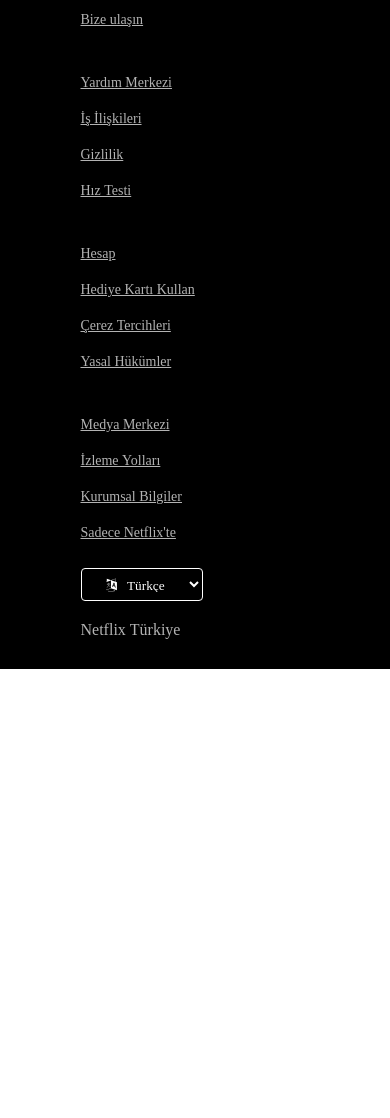
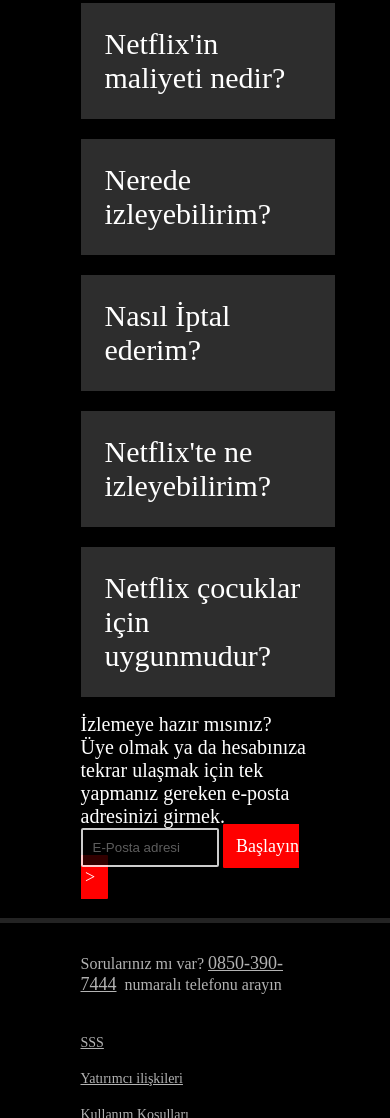
Before and after one commit to Durdu-Mehmet-Karamanli/netflixtest, a plain HTML site: page index.html in a window 390 px wide. Shown: the part 2833-3951 px from the top of the page. Before the commit the page ends 3502 px from the top, so only its background shows below. Drawn offline with Linux system fonts and the light colour scheme.

Commit message:
netflixtest

```diff
--- a/index.html
+++ b/index.html
@@ -115,7 +115,33 @@
                 </div>
                 <div class="section__5__text">
                     <h2 class="section__5__h2">Çocuklarınız için profiller oluşturun</h2>
-                    <p class="section__5__p">Üyeliğinize dâhil olan bu ücretsiz deneyim sayesinde çocuklarınız, sadece onlara özel bir alanda en sevdikleri karakterlerle maceralara atılabilir.</p>
+                    <p class="section__5__p">Üyeliğinize dâhil olan bu ücretsiz deneyim sayesinde çocuklarınız, sadece
+                        onlara özel bir alanda en sevdikleri karakterlerle maceralara atılabilir.</p>
+                </div>
+            </div>
+        </div>
+    </div>
+    <div class="section__gap"></div>
+    <div class="section__tabpane">
+        <div class="container">
+            <div class="section__tabpane__content">
+                <div class="section__tabpane__text">
+                    <h2 class="section__tabpane__h2">Sıkça Sorulan Sorular</h2>
+                </div>
+                <div class="section__tabpane__list">
+                    <ul class="tabpane__list">
+                        <li><a class="tabpane" href="...">Netflix Nedir?</a></li>
+                        <li><a class="tabpane" href="...">Netflix'in maliyeti nedir?</a></li>
+                        <li><a class="tabpane" href="...">Nerede izleyebilirim?</a></li>
+                        <li><a class="tabpane" href="...">Nasıl İptal ederim?</a></li>
+                        <li><a class="tabpane" href="...">Netflix'te ne izleyebilirim?</a></li>
+                        <li><a class="tabpane" href="...">Netflix çocuklar için uygunmudur?</a></li>
+                    </ul>
+                </div>
+                <div class="section__tabpane__subfield">
+                    <p class="section__tabpane__p">İzlemeye hazır mısınız? Üye olmak ya da hesabınıza tekrar ulaşmak için tek yapmanız gereken e-posta adresinizi girmek.</p>
+                    <input class="section__tabpane__input" type="text" placeholder="E-Posta adresi">
+                    <a class="section__tabpane__a" href="...">Başlayın &nbsp;></a>
                 </div>
             </div>
         </div>
--- a/style.css
+++ b/style.css
@@ -477,7 +477,6 @@ select {
         font-weight: 700;
     }
 }
-
 .section__5__p {
     color: white;
     font-size: 20px;
@@ -488,6 +487,104 @@ select {
         margin: 16px 0 0;
         font-size: 20px;
         font-weight: 400;
+    }
+}
+.section__tabpane{
+    background-color: #000;
+}
+.section__tabpane_content{
+    display: flex;
+    flex-direction: row;
+    justify-content: center;
+    align-items: center;
+
+    @media only screen and (max-width:720px) {
+        display: flex;
+        flex-direction: column-reverse;
+        justify-content: center;
+        align-items: center;
+    }
+}
+.section__tabpane__text{
+    padding: 0;
+    width: 100%;
+    flex-basis: 50%;
+    text-align: left;
+
+    @media only screen and (max-width:720px) {
+        text-align: center;
+    }
+
+}
+.section__tabpane__h2{
+    color: white;
+    font-size: 32px;
+    font-weight: 700;
+
+    @media only screen and (max-width:720px) {
+        margin: 0;
+        font-size: 32px;
+        font-weight: 700;
+    }
+}
+.tabpane__list{
+    display: flex;
+    flex-direction: column;
+    justify-content: center;
+    gap: 20px;
+    list-style-type: none;
+    color: #ffffffb3;
+    padding: 0;
+    margin: 0;
+    width: 100%;
+    margin-top: 5px;
+}
+.tabpane{
+    display: flex;
+    flex-direction: row;
+    justify-content: space-between;
+    background-color: rgb(45,45,45);
+    color:white;
+    padding: 24px;
+    width: 90%;
+    font-size: 30px;
+}
+.section__tabpane__p{
+    color: white;
+    font-size: 20px;
+    font-weight: 400;
+    margin: 1rem 0 0;
+
+    @media only screen and (max-width:720px) {
+        margin: 16px 0 0;
+        font-size: 20px;
+        font-weight: 400;
+    }
+}
+.section__tabpane__input{
+    color: white;
+    background-color: black;
+    border-style: solid;
+    border-radius: 0.125rem;
+    border-color: #000;
+    opacity: 0.8;
+    padding: 10px 10px 10px 10px;
+    width: 50%;
+    border-color: white;
+}
+.section__tabpane__a {
+    color: white;
+    background-color: red;
+    border-style: solid;
+    border-radius: 0.125rem;
+    border-color: red;
+    padding: 10px 10px 10px 10px;
+    width: 10%;
+    align-items: center;
+    text-align: center;
+
+    @media only screen and (max-width:720px) {
+        width: 50%;
     }
 }
 .footer__area {
```
